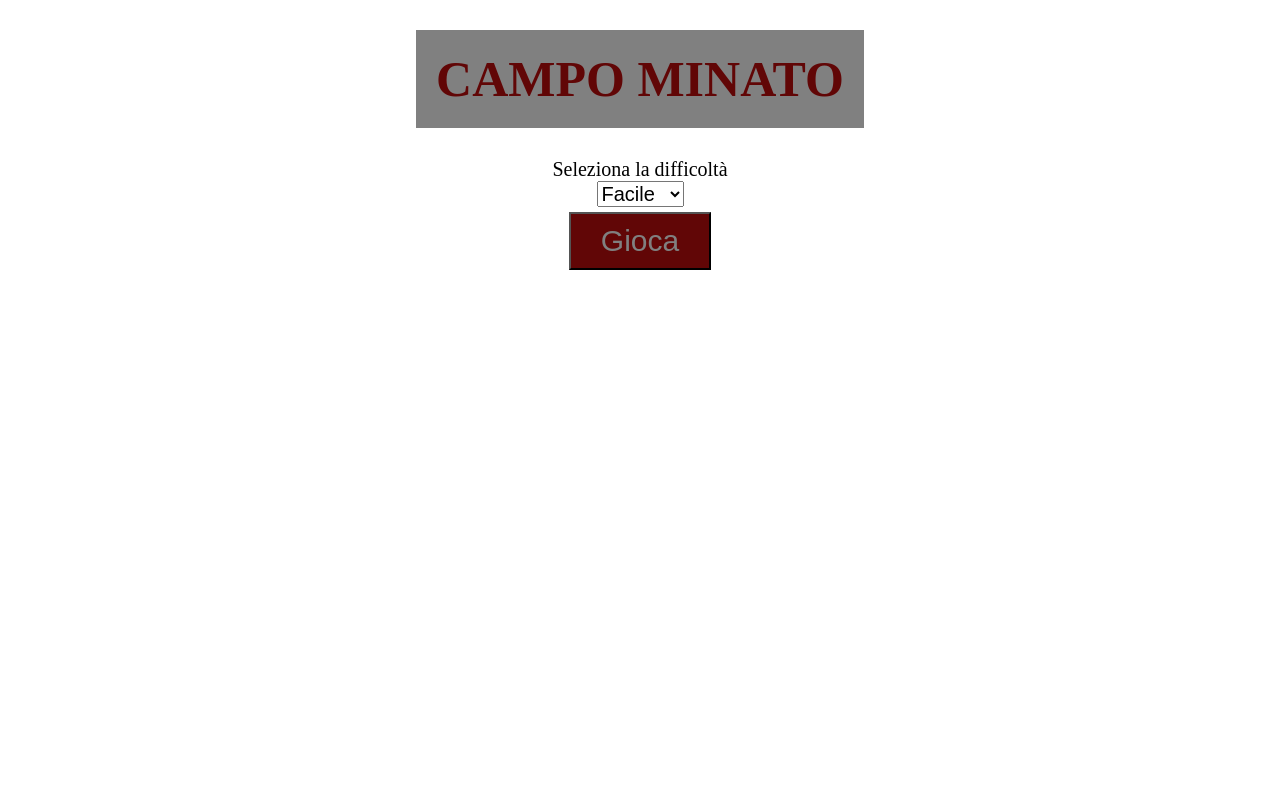
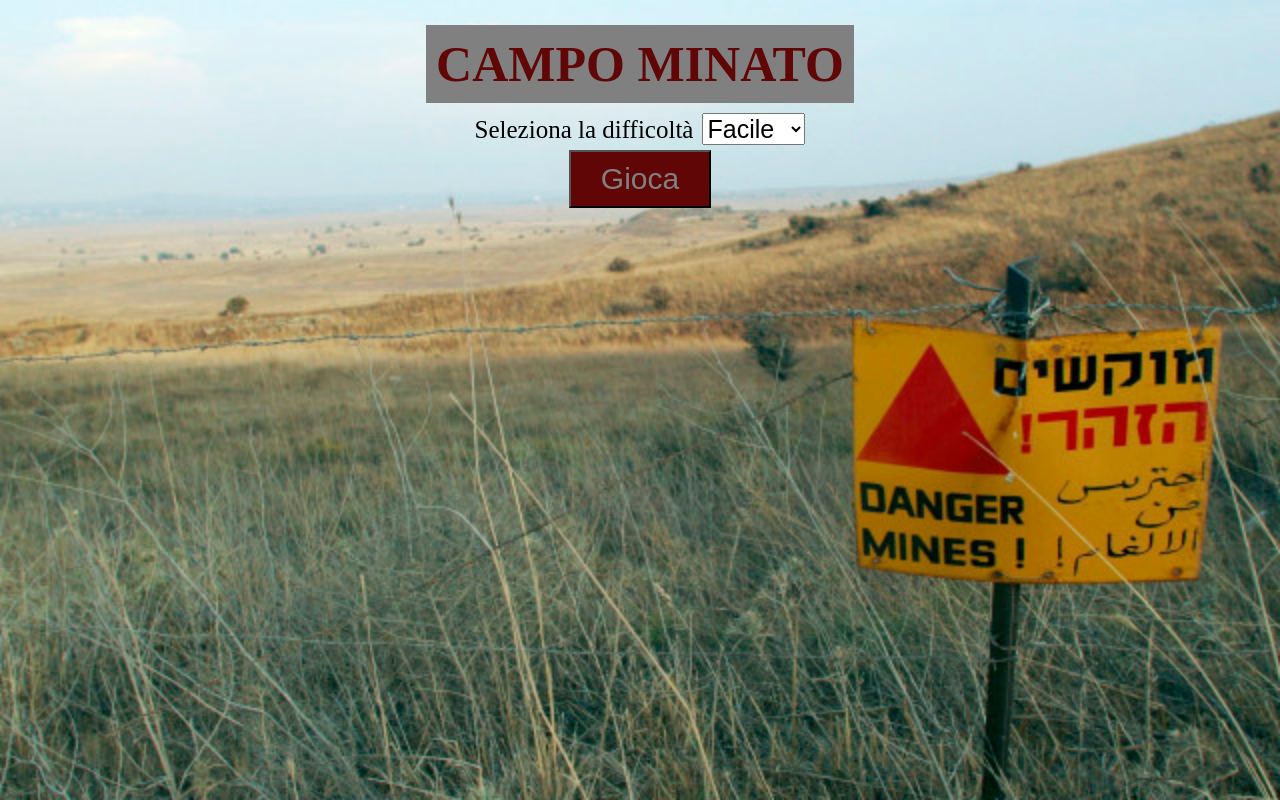
Before and after one commit to FedericaSidoti/js-campominato-grid, a plain HTML site: page index.html in a window 1280 px wide. Drawn offline with Linux system fonts and the light colour scheme.

Commit message:
FIX- css and decorations

```diff
--- a/css/style.css
+++ b/css/style.css
@@ -6,9 +6,18 @@
     box-sizing: border-box;
 }
 
+body {
+    background-image: url(../img/landscape1.jpeg);
+    background-repeat: no-repeat;
+    background-size: cover;
+    height: 100vh;
+    overflow: hidden;
+    padding: 20px;
+}
+
 /*HEADER*/
 .page-header {
-    padding: 30px 0;
+    padding: 5px 0;
     display: flex;
     justify-content: center;
     align-items: center;
@@ -20,13 +29,13 @@
     background-color: grey;
     color: rgb(97, 6, 6);
     text-transform: uppercase;
-    padding: 20px;
+    padding: 10px;
 }
 
 /*MAIN*/
 
 .section {
-    margin-bottom: 20px;
+    margin-bottom: 10px;
 }
 
 .container {
@@ -34,13 +43,17 @@
     max-width: 900px;
 }
 
+.select-wrapper {
+    padding: 5px;
+}
+
 .label-levels {
-    font-size: 20px;
+    font-size: 25px;
+    margin-right: 5px;
 }
 
 .select {
-    font-size: 20px;
-    margin-bottom: 5px;
+    font-size: 25px;
 }
 
 .btn-wrapper {
@@ -55,7 +68,7 @@
     background-color: rgb(97, 6, 6);
     color: gray;
     font-size: 30px;
-    margin-bottom: 20px;
+    margin-bottom: 10px;
 }
 
 .flex-grid {
--- a/index.html
+++ b/index.html
@@ -13,12 +13,14 @@
     <main class="main section">
         <div class="container">
             <div class="btn-wrapper">
+                <div class="select-wrapper">
                     <label for="levels-choice" class="label-levels"> Seleziona la difficoltà</label>
                     <select name="levels-choice" id="levels" class="select">
                         <option value="100">Facile</option>
                         <option value="81">Medio</option>
                         <option value="49">Difficile</option>
                     </select>
+                </div>
                 <button class="btn">Gioca</button>
             </div>
             <div class="flex-grid">
```
Also changed, not shown: img/landscape.jpg (added), img/landscape1.jpeg (added). Lines whose indentation alone changed are shown as unchanged.
